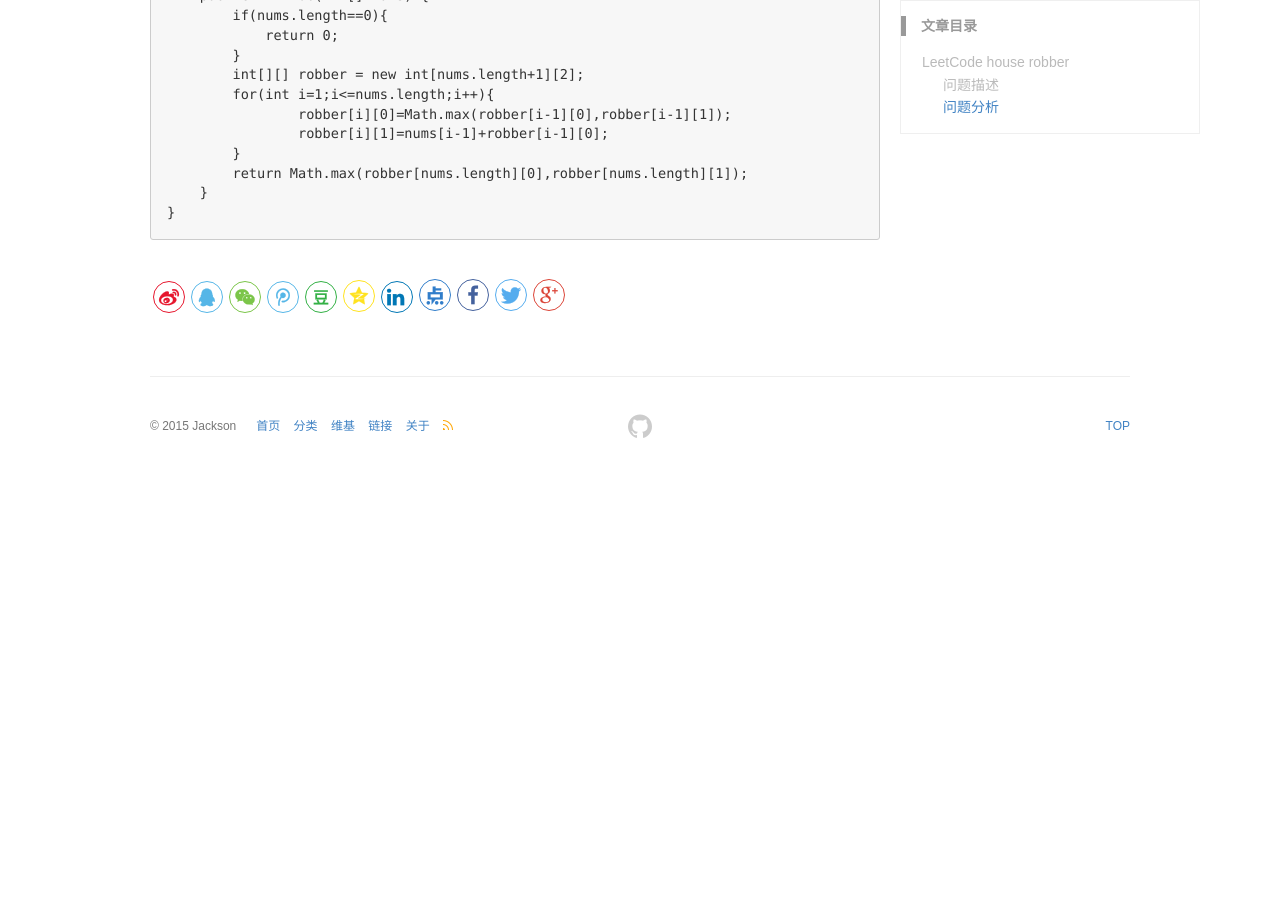
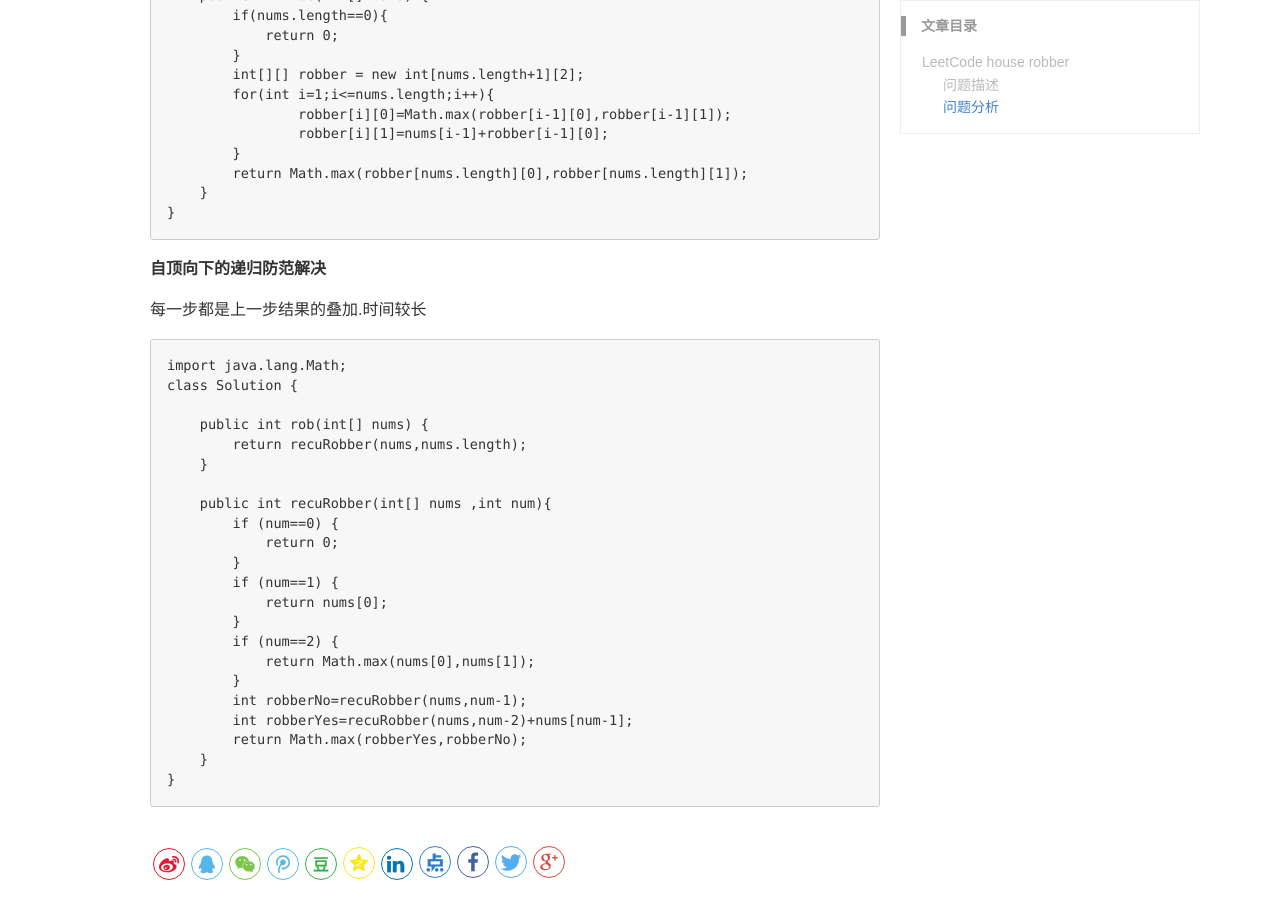
Before and after one commit to shadow625/shadow625.github.io, a Jekyll site: the page built from _posts/2018-4-22-DP-program.md, in a window 1280 px wide and 900 px high, scrolled down 943 px. Built offline with Jekyll 4.4.1, drawn with Linux system fonts in a browser that asks for light colours; comment, search, counter and statistics services are not loaded; before the commit the page ends 1418 px from its top, so only the background shows below that.

Commit message:
198algorithm

```diff
--- a/_posts/2018-4-22-DP-program.md
+++ b/_posts/2018-4-22-DP-program.md
@@ -38,3 +38,30 @@ keywords: keyword1, keyword2
             return Math.max(robber[nums.length][0],robber[nums.length][1]);
         }
     }
+
+**自顶向下的递归防范解决**
+
+每一步都是上一步结果的叠加.时间较长
+
+    import java.lang.Math;
+    class Solution {
+
+        public int rob(int[] nums) {
+            return recuRobber(nums,nums.length);
+        }
+
+        public int recuRobber(int[] nums ,int num){
+            if (num==0) {
+                return 0;
+            }
+            if (num==1) {
+                return nums[0];
+            }
+            if (num==2) {
+                return Math.max(nums[0],nums[1]);
+            }
+            int robberNo=recuRobber(nums,num-1);
+            int robberYes=recuRobber(nums,num-2)+nums[num-1];
+            return Math.max(robberYes,robberNo);
+        }
+    }
```
